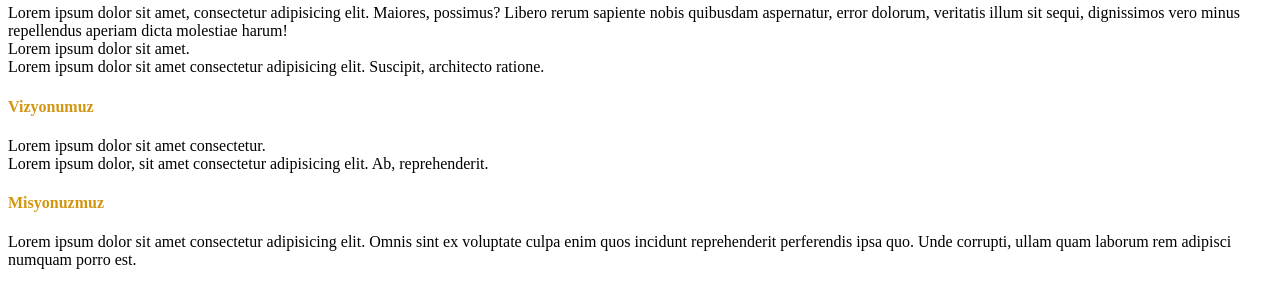
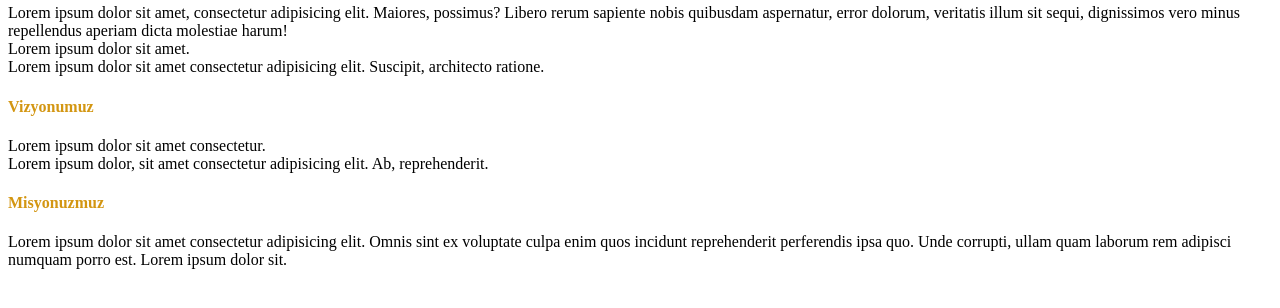
Before and after one commit to dogusskarakus/Patika-Front-end, a plain HTML site: page Week-2/ödev-1/about.html in a window 1280 px wide. Shown: the part 198-506 px from the top of the page. Drawn offline with Linux system fonts and the light colour scheme.

Commit message:
week-2/ödev1

```diff
--- a/Week-2/ödev-1/about.html
+++ b/Week-2/ödev-1/about.html
@@ -33,7 +33,8 @@
 
     <h4>Misyonuzmuz</h4>
     <p>Lorem ipsum dolor sit amet consectetur adipisicing elit. Omnis sint ex voluptate culpa enim quos incidunt
-        reprehenderit perferendis ipsa quo. Unde corrupti, ullam quam laborum rem adipisci numquam porro est.</p>
+        reprehenderit perferendis ipsa quo. Unde corrupti, ullam quam laborum rem adipisci numquam porro est.
+    Lorem ipsum dolor sit.</p>
 
 
 
```
